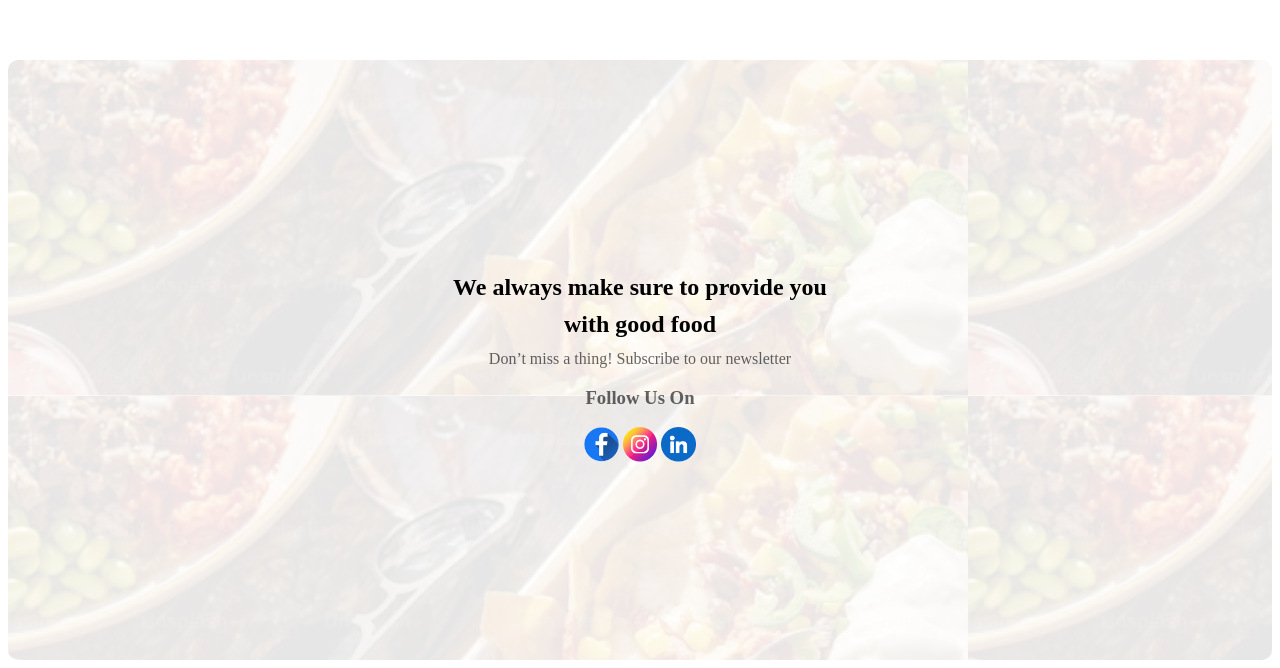
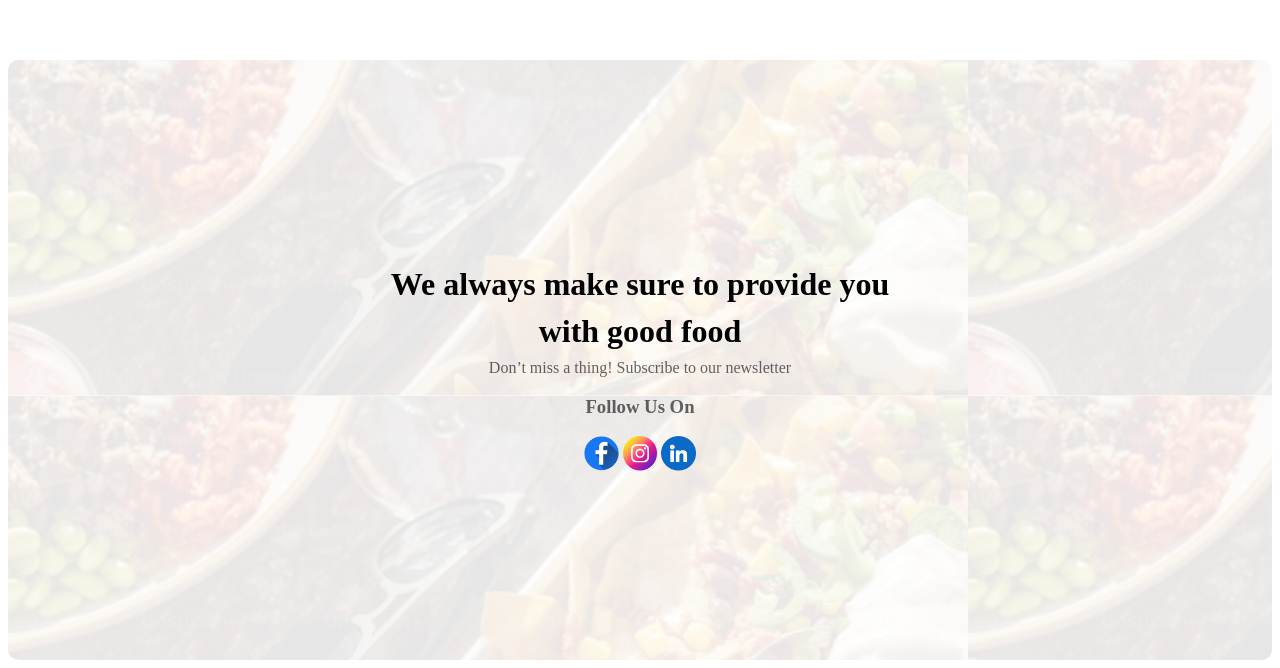
Before and after one commit to MF-FAHAD/Food-restaurant-Resposnsive, a plain HTML site: page index.html in a window 1280 px wide. Shown: the part 2248-2916 px from the top of the page. Drawn offline with Linux system fonts and the light colour scheme.

Commit message:
add this code

```diff
--- a/index.html
+++ b/index.html
@@ -65,8 +65,8 @@
 
     <div class="section3">
         <div class="sec3-container">
-            <h2>We always make sure to provide  you  </h2>
-            <h2 style="line-height: 0.4;">with good food</h2>
+            <h1>We always make sure to provide  you  </h1>
+            <h1 style="line-height: 0.4;">with good food</h1>
             <p style="opacity: 0.6;">Don’t miss a thing! Subscribe to our newsletter</p>
             <h3 style="opacity: 0.6;">Follow Us On</h3>
             <div class="icon">
--- a/styles.css
+++ b/styles.css
@@ -154,7 +154,7 @@
     .section3{
         height: 20vh;
     }
-    .section3 h2{
+    .section3 h1{
         font-size: 14px;
     }
 
```
